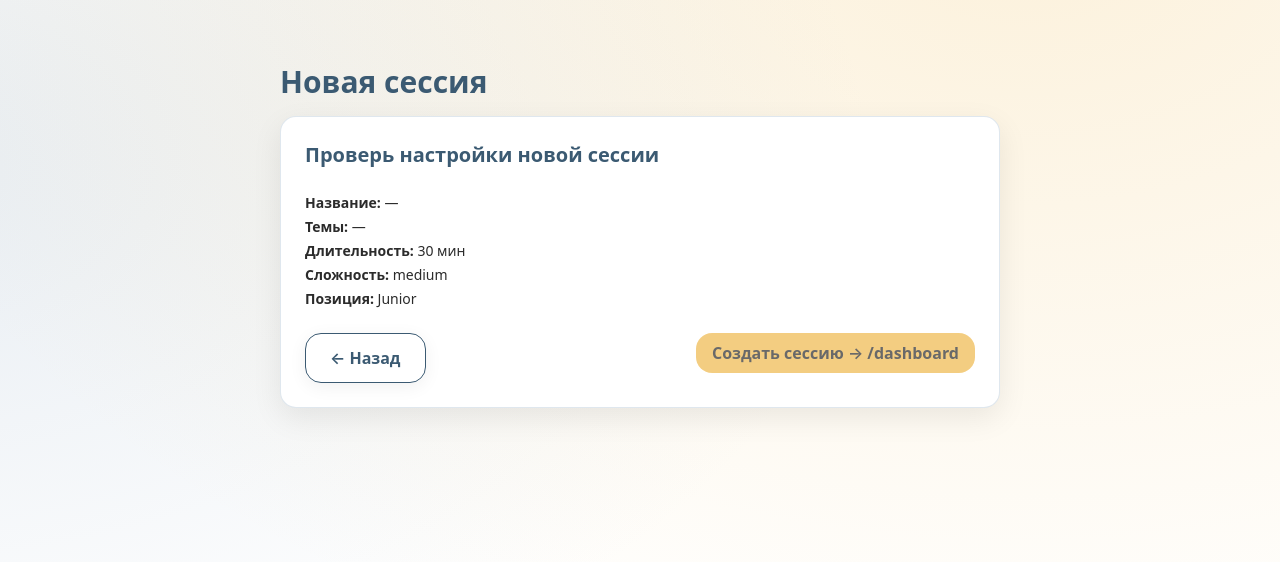
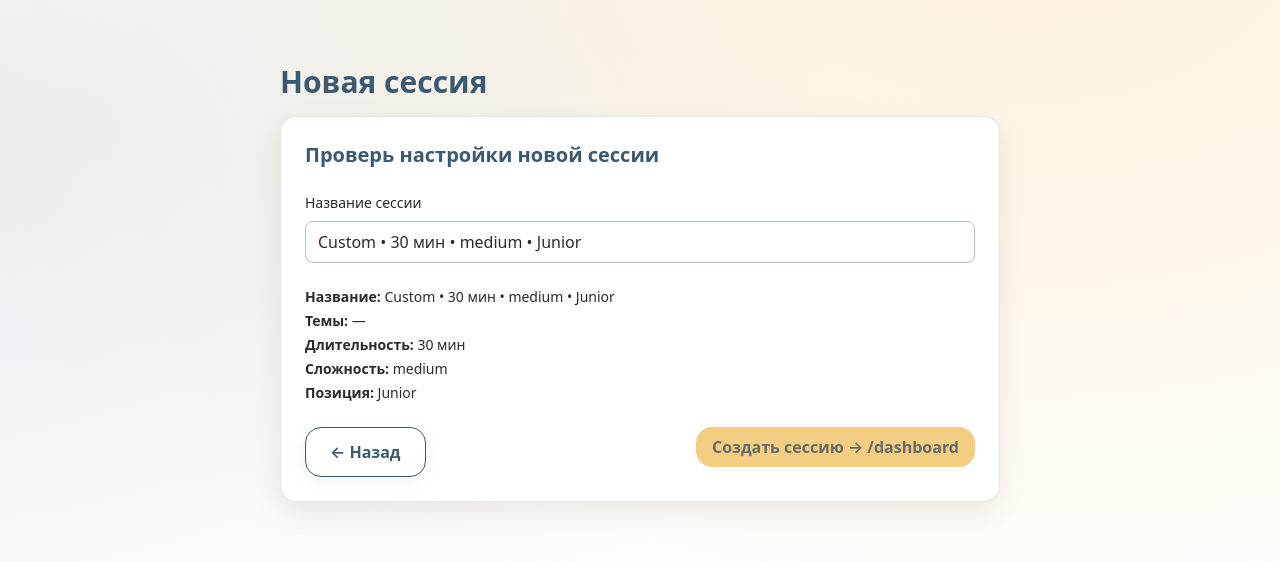
Before and after one commit to LazarevSlava/SkillDrill, a React (Vite) app in the folder client/: page /sessions/new/review in a window 1280 px wide. Shown: the top 562 px of the page. Built offline with nearby package versions, Linux system fonts and the light colour scheme; no server answers.

Commit message:
steps fixed

```diff
--- a/client/src/features/setup/steps/ReviewStep.tsx
+++ b/client/src/features/setup/steps/ReviewStep.tsx
@@ -5,11 +5,23 @@ import Button from "../../../components/ui/Button";
 import { finalizeSetup } from "../../../features/setup/useSetupForm";
 
 // --- режим create-session ---
-import { loadNewSession, clearNewSession } from "../newSessionStorage";
-import { createSession } from "../../../api/sessions";
+import {
+  loadNewSession,
+  saveNewSession,
+  clearNewSession,
+} from "../newSessionStorage";
+
+// API: создаём юзер-шаблон, затем сессию из него
+import { createUserTemplate } from "../../../api/userTemplates";
+import { createSessionFromTemplate } from "../../../api/sessions";
+
+import { useFormContext } from "react-hook-form";
 import type { NewSessionData } from "../newSessionStorage";
+import type { SetupFormInput } from "../../../features/setup/useSetupForm";
 
-// Тип, чтобы явно контролировать поведение
+/* ===========================
+   Пропс режима
+================================ */
 type Props = {
   mode?: "onboarding" | "create-session";
 };
@@ -23,17 +35,13 @@ export default function ReviewStep({ mode = "onboarding" }: Props) {
 }
 
 /* ===========================
-   РЕЖИМ: ONBOARDING (/setup/*)
-   — внутри есть FormProvider, поэтому используем useFormContext
+   ONBOARDING (/setup/*)
 ================================ */
-import { useFormContext } from "react-hook-form";
-import type { SetupFormInput } from "../../../features/setup/useSetupForm";
-
 function OnboardingReview() {
   const { getValues, handleSubmit } = useFormContext<SetupFormInput>();
   const nav = useNavigate();
 
-  const v = getValues(); // снимок текущих значений формы
+  const v = getValues();
 
   const onSubmit = handleSubmit(() => {
     finalizeSetup();
@@ -70,12 +78,91 @@ function OnboardingReview() {
 }
 
 /* ===========================
-   РЕЖИМ: CREATE SESSION (/sessions/new/*)
-   — FormProvider может отсутствовать, поэтому НЕЛЬЗЯ звать useFormContext
-   — источник данных: newSessionStorage
+   CREATE SESSION (/sessions/new/*)
 ================================ */
 type Duration = 15 | 30 | 60;
 const toDuration = (n: number): Duration => (n <= 15 ? 15 : n <= 30 ? 30 : 60);
+
+// ---- нормализации и типы ----
+function normalizePosition(p: unknown): "Junior" | "Middle" | "Senior" {
+  const s = String(p || "").toLowerCase();
+  if (s === "junior") return "Junior";
+  if (s === "senior") return "Senior";
+  return "Middle";
+}
+
+const TOPIC_CANON: Record<string, string> = {
+  javascript: "JavaScript",
+  js: "JavaScript",
+  typescript: "TypeScript",
+  ts: "TypeScript",
+  python: "Python",
+  react: "React",
+  "node.js": "Node.js",
+  nodejs: "Node.js",
+  node: "Node.js",
+};
+
+function normalizeTopic(t: unknown): string | null {
+  if (typeof t !== "string") return null;
+  const raw = t.trim();
+  if (!raw) return null;
+  const key = raw.toLowerCase();
+  return TOPIC_CANON[key] ?? raw[0].toUpperCase() + raw.slice(1);
+}
+
+function cleanTopics(topics: unknown): string[] {
+  if (!Array.isArray(topics)) return [];
+  const canon = topics
+    .map(normalizeTopic)
+    .filter((x): x is string => Boolean(x));
+  return Array.from(new Set(canon));
+}
+
+function normalizeLevel(lvl: unknown): "easy" | "medium" | "hard" {
+  const s = String(lvl || "").toLowerCase();
+  return s === "easy" || s === "hard" ? (s as "easy" | "hard") : "medium";
+}
+
+function isEmptyObject(o: unknown): boolean {
+  return (
+    !!o &&
+    typeof o === "object" &&
+    Object.keys(o as Record<string, unknown>).length === 0
+  );
+}
+
+// контракт user-template
+type CreateUserTemplateBody = {
+  title: string;
+  topics: string[];
+  durationMin: 15 | 30 | 60;
+  difficulty: "easy" | "medium" | "hard";
+  position: "Junior" | "Middle" | "Senior";
+  meta?: Record<string, unknown>;
+};
+
+type CreateUserTemplateResponse = {
+  item: { _id: string };
+};
+
+// безопасный разбор ошибок API без any
+type ApiErrorLike = {
+  message?: string;
+  data?: { error?: string; message?: string };
+  response?: { data?: { error?: string; message?: string } };
+};
+
+function getApiMessage(err: unknown): string {
+  const e = err as ApiErrorLike | undefined;
+  return (
+    e?.message ??
+    e?.data?.error ??
+    e?.response?.data?.error ??
+    e?.response?.data?.message ??
+    "Не удалось выполнить запрос."
+  );
+}
 
 const NEW_SESSION_DEFAULTS: NewSessionData = {
   title: "",
@@ -93,9 +180,8 @@ function CreateSessionReview() {
 
   const payload: NewSessionData = loadNewSession() ?? NEW_SESSION_DEFAULTS;
 
-  // Приводим значения и выставляем дефолты, чтобы не ломать строгие типы API
   const {
-    title,
+    title: storedTitle,
     topics,
     duration,
     level,
@@ -103,34 +189,77 @@ function CreateSessionReview() {
     preferences = {},
   } = payload;
 
-  const safePosition: "Junior" | "Middle" | "Senior" = position ?? "Junior";
+  const topicsCanon = cleanTopics(topics);
+  const durationClean = toDuration(Number(duration));
+  const levelClean = normalizeLevel(level);
+  const safePosition: "Junior" | "Middle" | "Senior" =
+    normalizePosition(position);
 
-  const canSubmit =
-    title.trim().length > 0 &&
-    Array.isArray(topics) &&
-    topics.length > 0 &&
-    Number(duration) > 0;
+  // автотайтл из канонических тем/параметров
+  const autoTitle = React.useMemo(() => {
+    const t = topicsCanon.length ? topicsCanon.join(" / ") : "Custom";
+    const dur = durationClean || 30;
+    const lvl = levelClean;
+    const pos = safePosition;
+    return `${t} • ${dur} мин • ${lvl} • ${pos}`;
+  }, [topicsCanon, durationClean, levelClean, safePosition]);
+
+  const [title, setTitle] = React.useState<string>(
+    (storedTitle || "").trim() || autoTitle,
+  );
+
+  React.useEffect(() => {
+    if (!storedTitle || storedTitle.trim().length === 0) {
+      setTitle(autoTitle);
+    }
+    // eslint-disable-next-line react-hooks/exhaustive-deps
+  }, [autoTitle]);
+
+  React.useEffect(() => {
+    saveNewSession({ title });
+  }, [title]);
+
+  const canSubmit = topicsCanon.length > 0 && Boolean(durationClean);
+  const computedTitle = (title || "").trim() || autoTitle;
 
   const handleCreate = async () => {
     setErr(null);
+
     if (!canSubmit) {
-      setErr("Заполни минимум: темы, длительность и название.");
+      setErr("Заполни минимум: темы и длительность.");
       return;
     }
+
+    // 1) создаём пользовательский шаблон
+    const templateBody: CreateUserTemplateBody = {
+      title: computedTitle,
+      topics: topicsCanon,
+      durationMin: durationClean,
+      difficulty: levelClean,
+      position: safePosition,
+      ...(preferences && !isEmptyObject(preferences)
+        ? { meta: preferences as Record<string, unknown> }
+        : {}),
+    };
+
     try {
       setSubmitting(true);
-      await createSession({
-        title: title.trim(),
-        topics,
-        duration: toDuration(Number(duration)),
-        level,
-        position: safePosition,
-        preferences,
-      });
+
+      const tplUnknown = await createUserTemplate(templateBody);
+      const tplRes = tplUnknown as unknown as CreateUserTemplateResponse;
+
+      const templateId = tplRes?.item?._id;
+      if (!templateId) {
+        throw new Error("Не удалось создать шаблон (пустой templateId).");
+      }
+
+      // 2) создаём сессию из пользовательского шаблона
+      await createSessionFromTemplate(templateId, "user");
+
       clearNewSession();
       nav("/dashboard");
-    } catch {
-      setErr("Не удалось создать сессию. Повтори попытку.");
+    } catch (e: unknown) {
+      setErr(getApiMessage(e));
     } finally {
       setSubmitting(false);
     }
@@ -142,12 +271,28 @@ function CreateSessionReview() {
         Проверь настройки новой сессии
       </h2>
 
+      {/* Редактируемое название */}
+      <div className="grid gap-2">
+        <label className="text-sm text-brand-dark dark:text-neutral-300">
+          Название сессии
+        </label>
+        <input
+          type="text"
+          value={title}
+          onChange={(e) => setTitle(e.target.value)}
+          placeholder="Например: Python / React • 30 мин • medium • Middle"
+          className="w-full rounded-lg border border-brand-light bg-white/60 px-3 py-2
+                     focus:outline-none focus:ring-2 focus:ring-brand-light
+                     dark:bg-neutral-900 dark:border-neutral-700"
+        />
+      </div>
+
       <DetailsList
-        title={title}
-        topics={topics}
-        duration={duration}
-        level={level}
-        position={position}
+        title={computedTitle}
+        topics={topicsCanon}
+        duration={durationClean}
+        level={levelClean}
+        position={safePosition}
       />
 
       {err && (
--- a/client/src/features/setup/steps/TopicsStep.tsx
+++ b/client/src/features/setup/steps/TopicsStep.tsx
@@ -4,6 +4,7 @@ import { useNavigate, useOutletContext } from "react-router-dom";
 import type { SetupForm } from "../../../features/setup/useSetupForm";
 import { ALL_TOPICS } from "../../../features/setup/useSetupForm";
 import Button from "../../../components/ui/Button";
+import * as React from "react";
 
 type Ctx = { go: (to: string) => void };
 
@@ -11,13 +12,27 @@ export default function TopicsStep() {
   const { watch, setValue, formState, trigger } = useFormContext<SetupForm>();
   const nav = useNavigate();
   const { go } = useOutletContext<Ctx>();
-  const topics = watch("topics");
+
+  // Можем получить undefined на первом рендере → страхуемся
+  const rawTopics = watch("topics");
+  const topics: string[] = Array.isArray(rawTopics) ? rawTopics : [];
+
+  // Если RHF ещё не инициализировал поле — выставим пустой массив один раз
+  React.useEffect(() => {
+    if (!Array.isArray(rawTopics)) {
+      setValue("topics", [], { shouldValidate: false, shouldDirty: false });
+    }
+  }, [rawTopics, setValue]);
 
   function toggle(t: (typeof ALL_TOPICS)[number]) {
     const has = topics.includes(t);
-    setValue("topics", has ? topics.filter((x) => x !== t) : [...topics, t], {
-      shouldValidate: true,
-    });
+    setValue(
+      "topics",
+      (has
+        ? topics.filter((x) => x !== t)
+        : [...topics, t]) as SetupForm["topics"],
+      { shouldValidate: true },
+    );
   }
 
   async function next() {
@@ -66,7 +81,9 @@ export default function TopicsStep() {
 
         {formState.errors.topics && (
           <p className="mt-2 text-sm text-red-600">
-            {formState.errors.topics.message as string}
+            {String(
+              formState.errors.topics.message ?? "Выбери хотя бы одну тему",
+            )}
           </p>
         )}
       </section>
```
Also changed, not shown: client/public/manifest.json.
